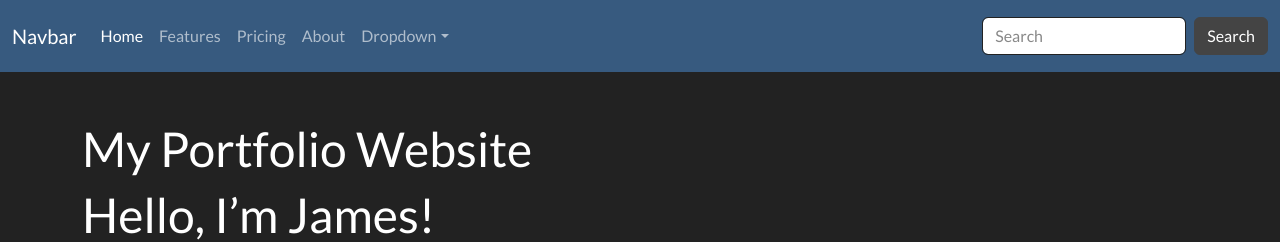
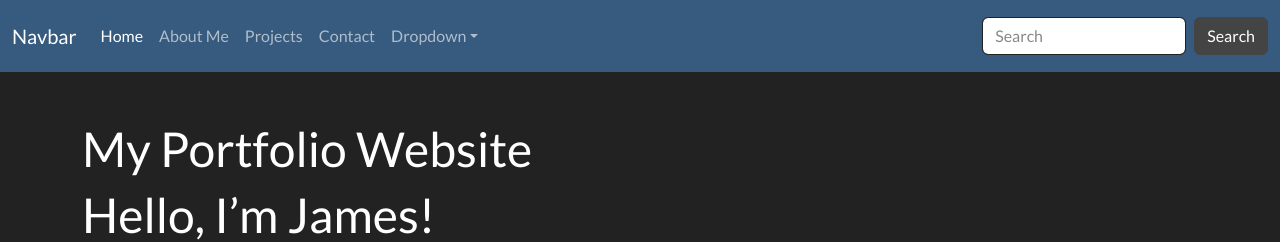
Before and after one commit to JKopal101/jkopal101.github.io, a Jekyll site: the page built from index.md, in a window 1280 px wide and 900 px high. Shown: the top 242 px of the window. Built offline with Jekyll 4.4.1, drawn with Linux system fonts in a browser that asks for light colours.

Commit message:
Update header.html

```diff
--- a/_includes/header.html
+++ b/_includes/header.html
@@ -12,13 +12,13 @@
           </a>
         </li>
         <li class="nav-item">
-          <a class="nav-link" href="#">Features</a>
+          <a class="nav-link" href="#">About Me</a>
         </li>
         <li class="nav-item">
-          <a class="nav-link" href="#">Pricing</a>
+          <a class="nav-link" href="#">Projects</a>
         </li>
         <li class="nav-item">
-          <a class="nav-link" href="#">About</a>
+          <a class="nav-link" href="#">Contact</a>
         </li>
         <li class="nav-item dropdown">
           <a class="nav-link dropdown-toggle" data-bs-toggle="dropdown" href="#" role="button" aria-haspopup="true" aria-expanded="false">Dropdown</a>
```
